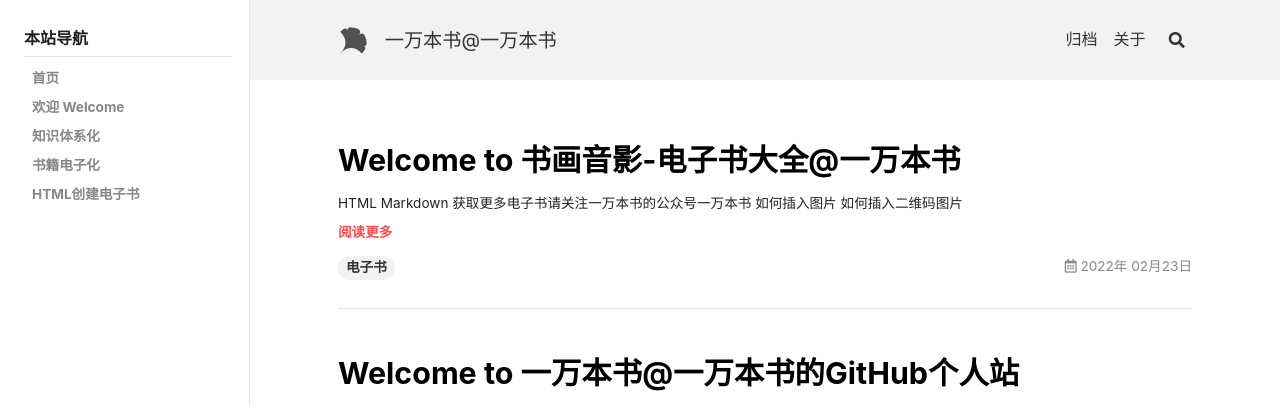
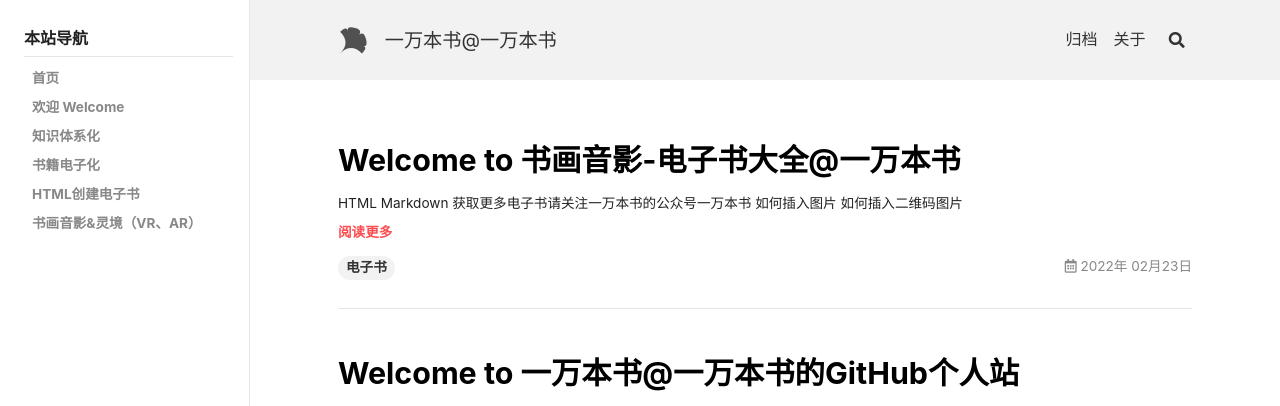
Before and after one commit to yiwanbenshu/yiwanbenshu.github.io, a Jekyll site: the page built from index.html, in a window 1280 px wide. Shown: the top 406 px of the page. Built offline with Jekyll 4.4.1, drawn with Linux system fonts in a browser that asks for light colours; nearby versions of some CDN libraries; emoji names are drawn with the system emoji font; the list of posts is cut into pages by our own code.

Commit message:
Update navigation.yml

```diff
--- a/_data/navigation.yml
+++ b/_data/navigation.yml
@@ -61,3 +61,5 @@
         url:    https://yiwanbenshu.github.io/2018/07/01/welcome.html
       - title:  HTML创建电子书
         url:    https://yiwanbenshu.github.io/2018/07/01/welcome.html
+      - title:  书画音影&灵境（VR、AR）
+        url:    https://yiwanbenshu.github.io/2018/07/01/welcome.html
```
